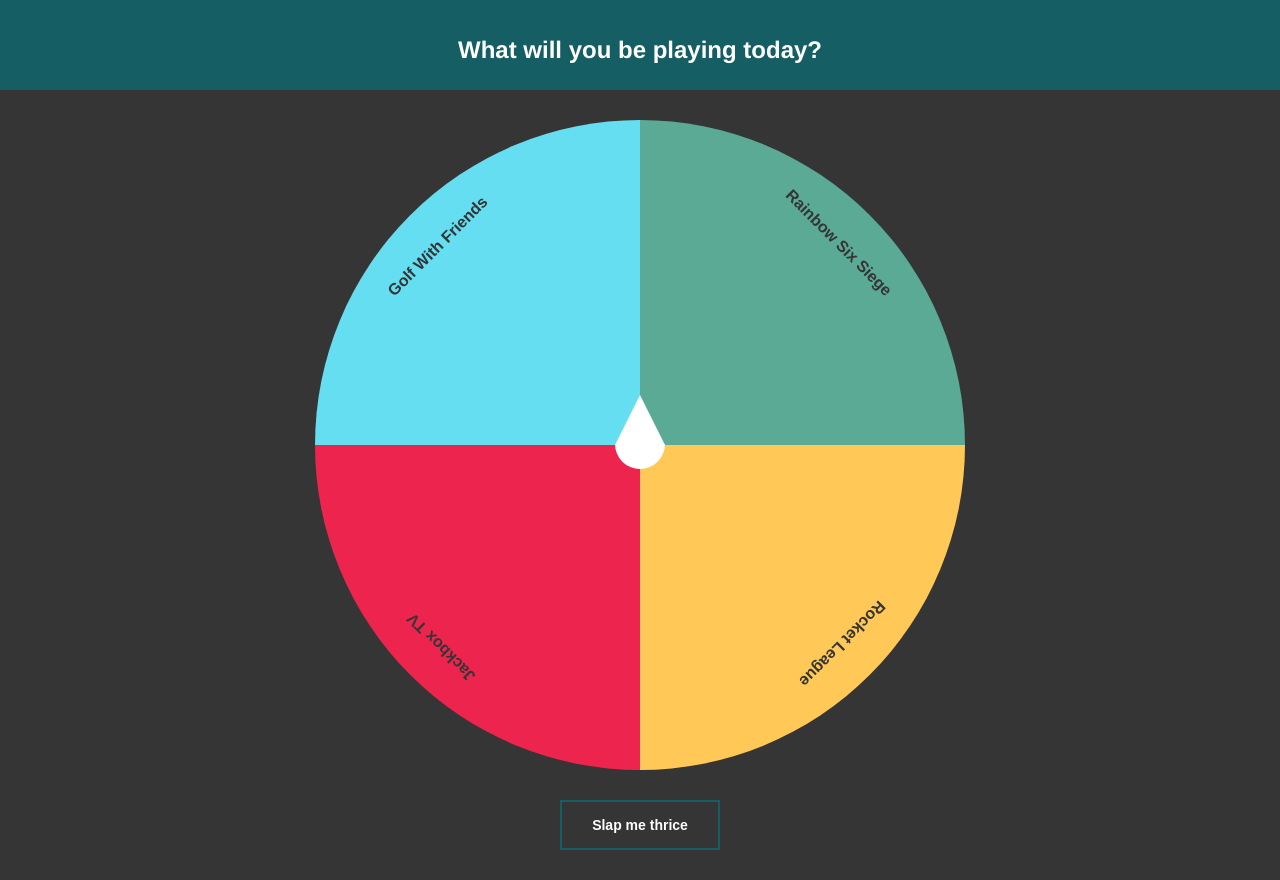
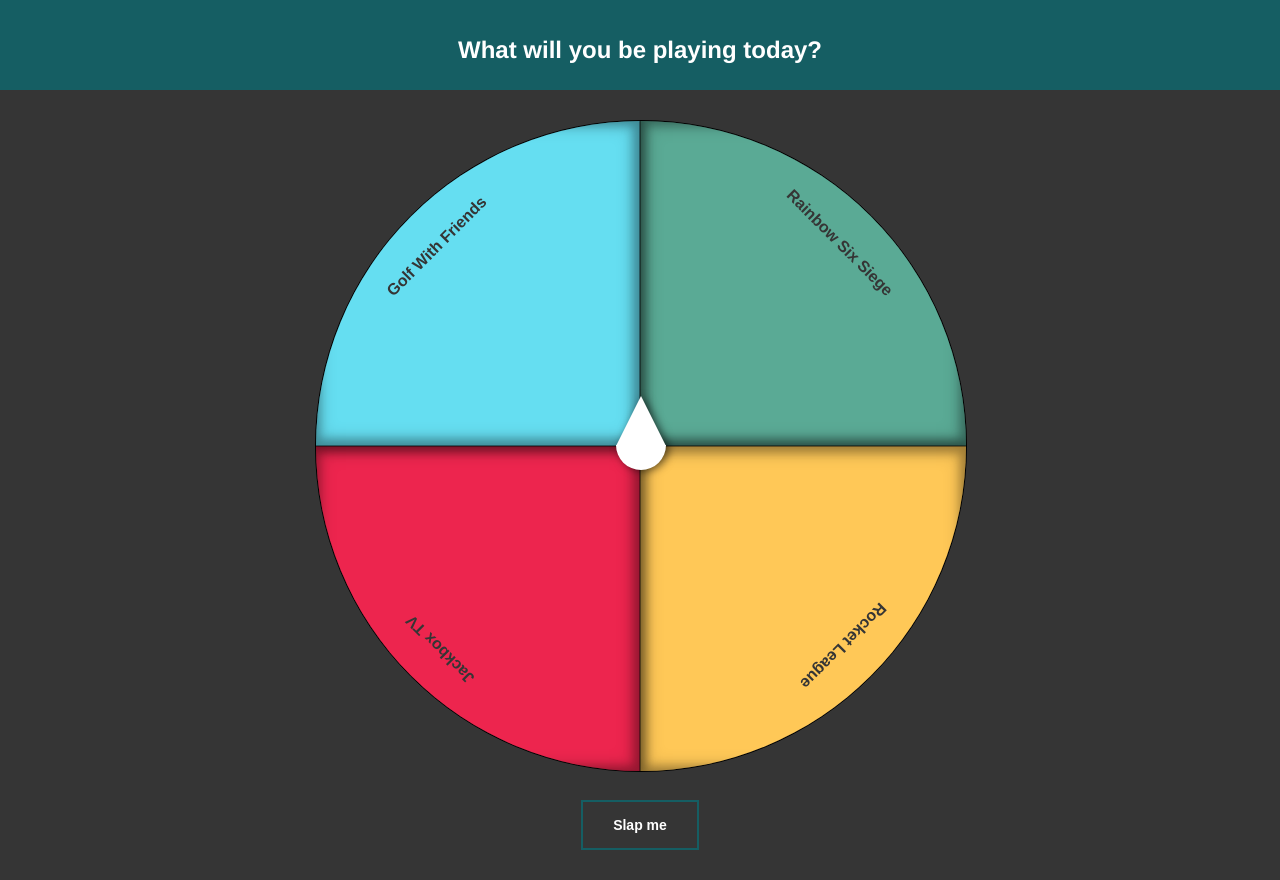
Before and after one commit to Boxface/react-random-game-spinner, a React (Create React App) app: page / in a window 1280 px wide. Built offline with nearby package versions, Linux system fonts and the light colour scheme.

Commit message:
Added emboss styling to wedges

```diff
--- a/src/App.js
+++ b/src/App.js
@@ -44,7 +44,7 @@ class App extends Component {
 				</Container>
 				<Container>
 					<Button onClick={this.spin}>
-						Slap me thrice
+						Slap me
 					</Button>
 				</Container>
 			</div>
--- a/src/components/Spinner/Spinner.styles.js
+++ b/src/components/Spinner/Spinner.styles.js
@@ -7,6 +7,8 @@ const SpinnerComponent = styled.div`
 `;
 
 export const SpinnerOuterWheel = styled.div`
+	box-shadow: 0px 0px 10px 5px black inset;
+	border: 1px solid black;
 	border-radius: 50%;
 	height: 100%;
 	left: 0;
@@ -46,11 +48,13 @@ export const SpinnerInnerWheel = styled.div`
 `;
 
 export const SpinnerWedge = styled.div`
+	box-shadow: 0px 0px 10px 3px rgba(0,0,0,0.3), 0px 0px 10px 6px rgba(0,0,0,0.3) inset, 0px 0px 15px 10px rgba(0,0,0,0.1) inset;
+	border: 0.8px solid rgba(0,0,0,0.6);
 	color: #353535;
 	height: 50%;
 	position: absolute;
-	right: 0;
-	top: 0;
+	right: -1px;
+	top: -2px;
 	width: 50%;
 	transform-origin: 0% 100%;
 
@@ -88,9 +92,11 @@ export const SpinnerInnerWedge = styled.div`
 `;
 
 export const SpinnerDial = styled.div`
+	box-shadow: 10px 10px 2px 2px rgba(0,0,0,0.6) inset;
 	border-left: 25px solid transparent;
 	border-right: 25px solid transparent;
 	border-bottom: 50px solid white;
+	filter: drop-shadow(3px 1px 4px rgba(0,0,0,0.6));
 	height: 0;
 	position: absolute;
 	left: 50%;
```
